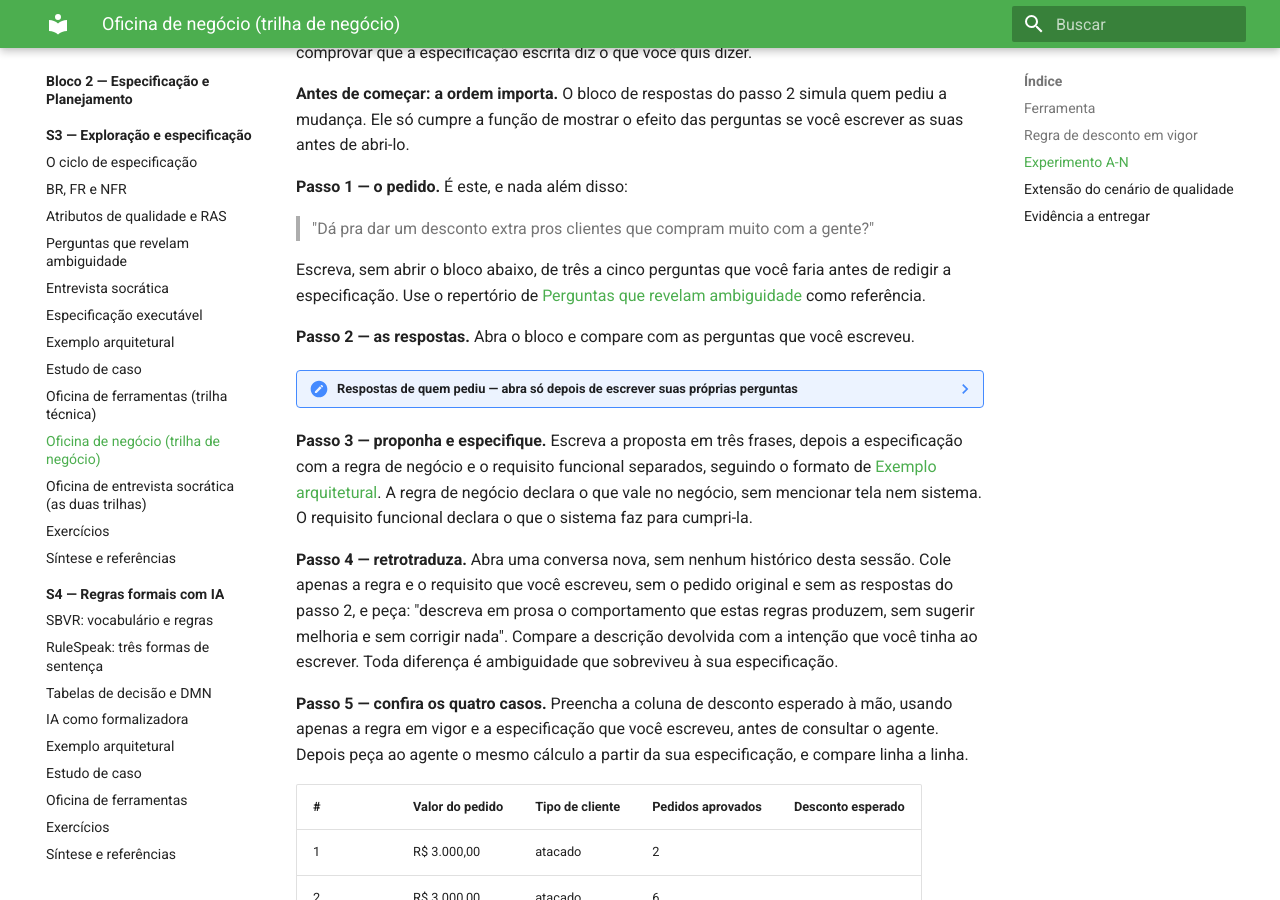
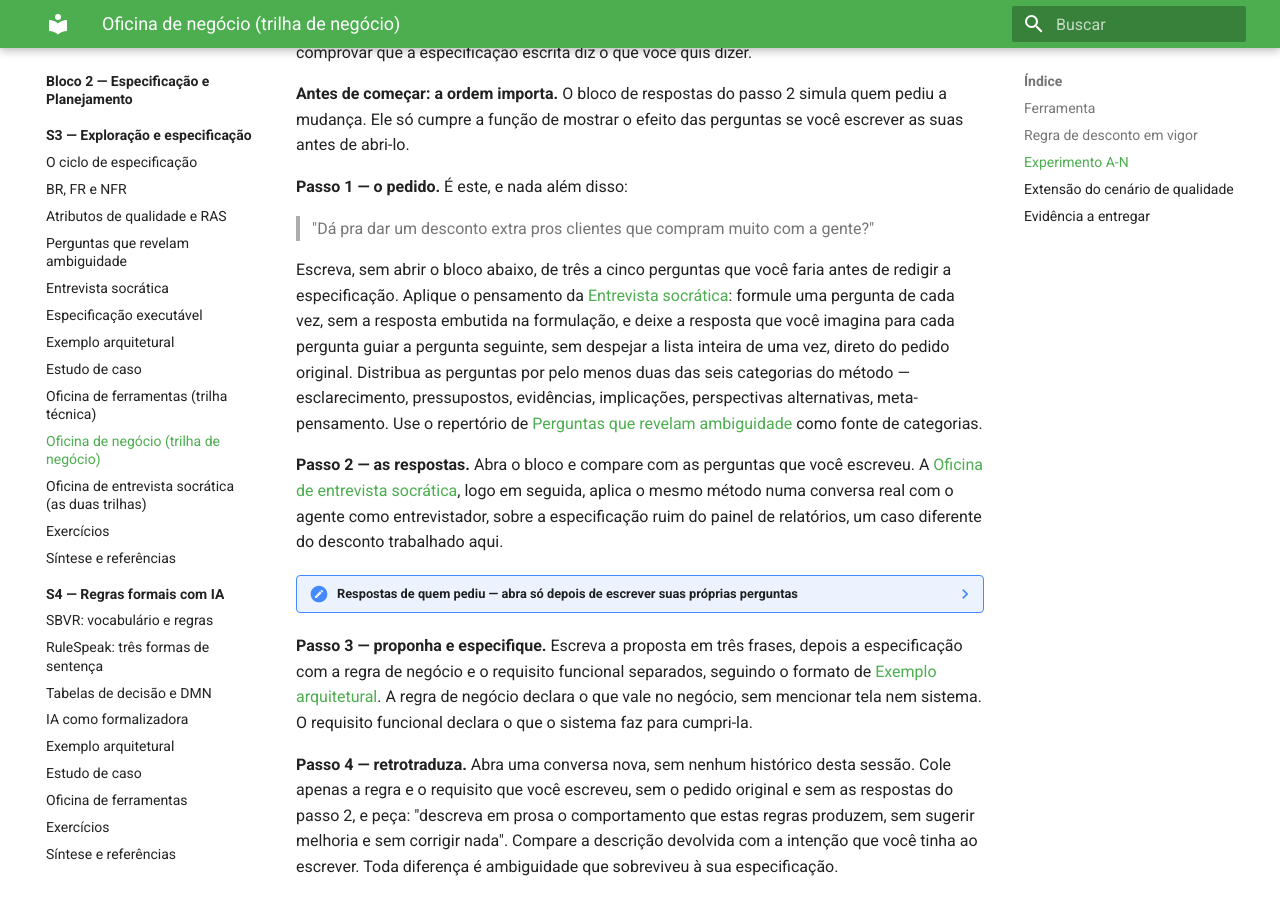
Before and after one commit to arkhibr/workshops-ia-agentica, an MkDocs documentation site: the page built from docs/sessao-03-exploracao-especificacao/oficina-de-negocio.md, in a window 1280 px wide and 900 px high, scrolled down 1220 px. Built offline with MkDocs 1.6.1 and Material for MkDocs 9.7.7, drawn with Linux system fonts in a browser that asks for light colours.

Commit message:
docs(sessao-03): aplica pensamento socratico no Passo 1 das oficinas de ferramentas e negocio
Direciona o participante a formular as perguntas de elicitacao seguindo a
disciplina da Entrevista socratica (uma pergunta por vez, resposta guiando
a seguinte, categorias distribuidas), em vez de so listar perguntas soltas.

Co-Authored-By: Claude Sonnet 5 <noreply@anthropic.com>

```diff
--- a/docs/sessao-03-exploracao-especificacao/oficina-de-negocio.md
+++ b/docs/sessao-03-exploracao-especificacao/oficina-de-negocio.md
@@ -45,10 +45,17 @@ Ele só cumpre a função de mostrar o efeito das perguntas se você escrever as
 > "Dá pra dar um desconto extra pros clientes que compram muito com a gente?"
 
 Escreva, sem abrir o bloco abaixo, de três a cinco perguntas que você faria antes de redigir a
-especificação. Use o repertório de [Perguntas que revelam ambiguidade](elicitacao-e-perguntas.md)
-como referência.
+especificação. Aplique o pensamento da [Entrevista socrática](entrevista-socratica.md): formule uma
+pergunta de cada vez, sem a resposta embutida na formulação, e deixe a resposta que você imagina para
+cada pergunta guiar a pergunta seguinte, sem despejar a lista inteira de uma vez, direto do pedido
+original. Distribua as perguntas por pelo menos duas das seis categorias do método — esclarecimento,
+pressupostos, evidências, implicações, perspectivas alternativas, meta-pensamento. Use o repertório de [Perguntas que revelam ambiguidade](elicitacao-e-perguntas.md) como
+fonte de categorias.
 
-**Passo 2 — as respostas.** Abra o bloco e compare com as perguntas que você escreveu.
+**Passo 2 — as respostas.** Abra o bloco e compare com as perguntas que você escreveu. A
+[Oficina de entrevista socrática](oficina-de-entrevista.md), logo em seguida, aplica o mesmo método numa
+conversa real com o agente como entrevistador, sobre a especificação ruim do painel de relatórios, um
+caso diferente do desconto trabalhado aqui.
 
 ??? note "Respostas de quem pediu — abra só depois de escrever suas próprias perguntas"
     - O que conta como "compra muito"? Cliente do tipo atacado com mais de 5 pedidos aprovados nos últimos 12 meses.
```
Also changed, not shown: docs/sessao-03-exploracao-especificacao/oficina-de-ferramentas.md (+2 -2 lines).
